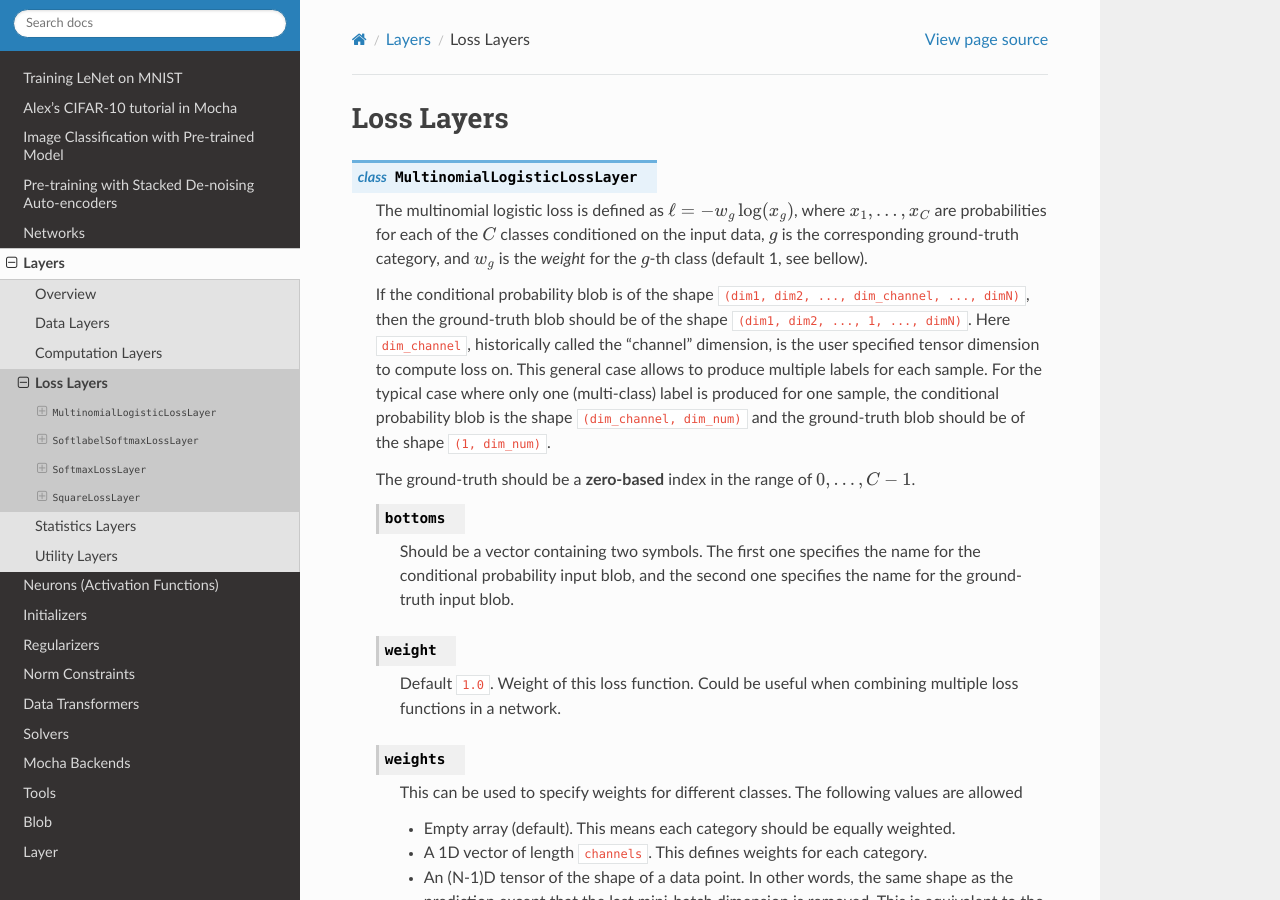
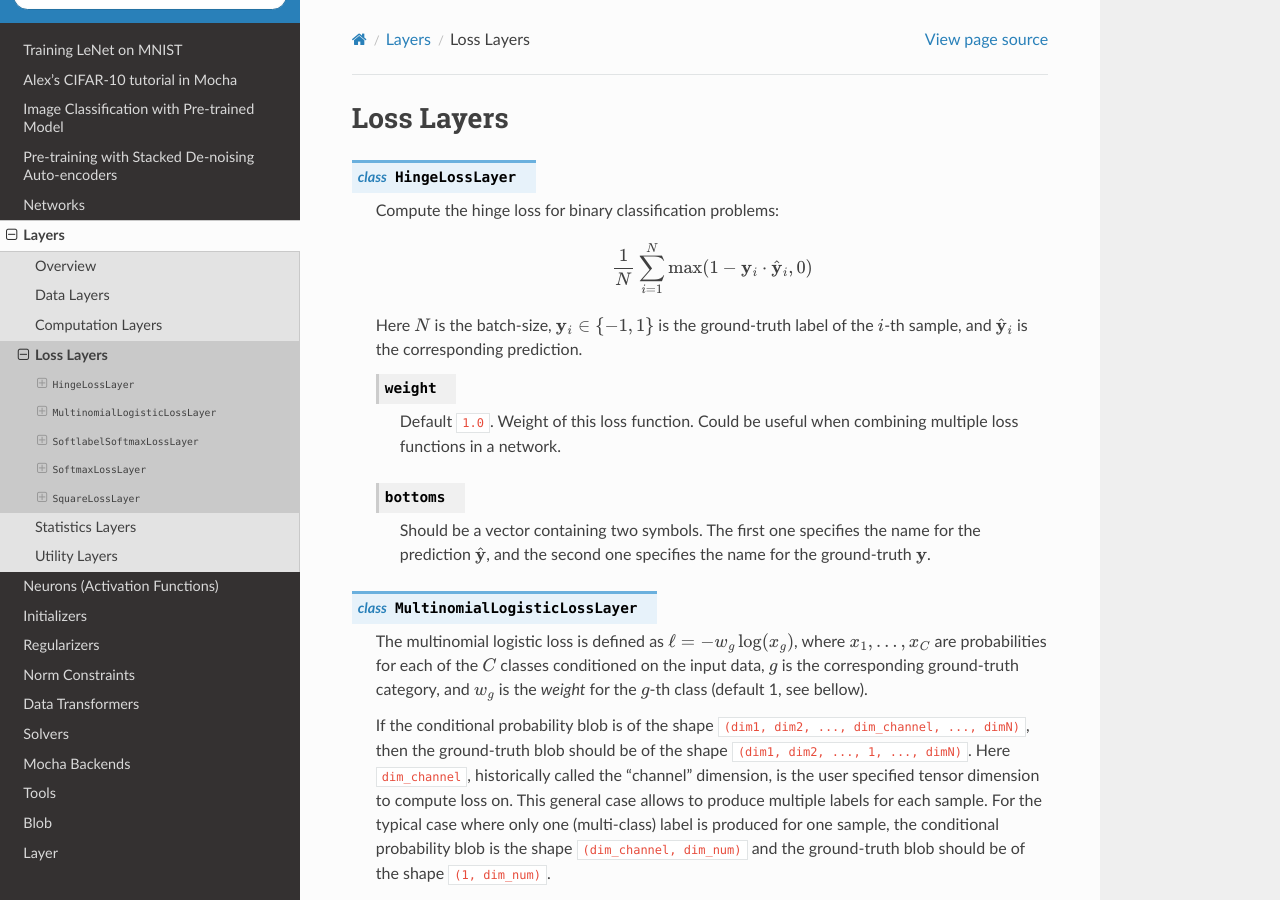
Before and after one commit to pluskid/Mocha.jl, a Sphinx documentation site: the page built from docs/user-guide/layers/loss-layer.rst, in a window 1280 px wide and 900 px high. Built offline with Sphinx 7.4.7 and the Read the Docs theme 2.0.0, drawn with Linux system fonts in a browser that asks for light colours.

Commit message:
add hinge loss documentation

```diff
--- a/docs/user-guide/layers/loss-layer.rst
+++ b/docs/user-guide/layers/loss-layer.rst
@@ -1,5 +1,28 @@
 Loss Layers
 ~~~~~~~~~~~
+
+.. class:: HingeLossLayer
+
+   Compute the hinge loss for binary classification problems:
+
+   .. math::
+
+      \frac{1}{N}\sum_{i=1}^N \max(1 - \mathbf{y}_i \cdot \hat{\mathbf{y}}_i, 0)
+
+   Here :math:`N` is the batch-size, :math:`\mathbf{y}_i \in \{-1,1\}` is
+   the ground-truth label of the :math:`i`-th sample, and
+   :math:`\hat{\mathbf{y}}_i` is the corresponding prediction.
+
+   .. attribute:: weight
+
+      Default ``1.0``. Weight of this loss function. Could be useful when
+      combining multiple loss functions in a network.
+
+   .. attribute:: bottoms
+
+      Should be a vector containing two symbols. The first one specifies the
+      name for the prediction :math:`\hat{\mathbf{y}}`, and the second one
+      specifies the name for the ground-truth :math:`\mathbf{y}`.
 
 .. class:: MultinomialLogisticLossLayer
 
```
